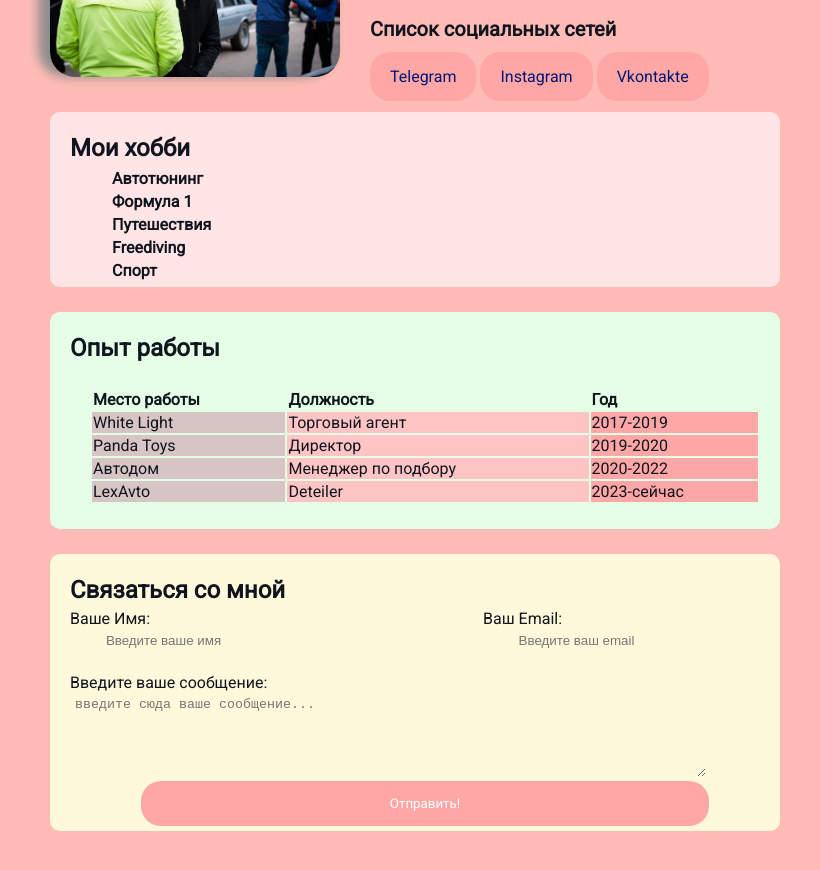
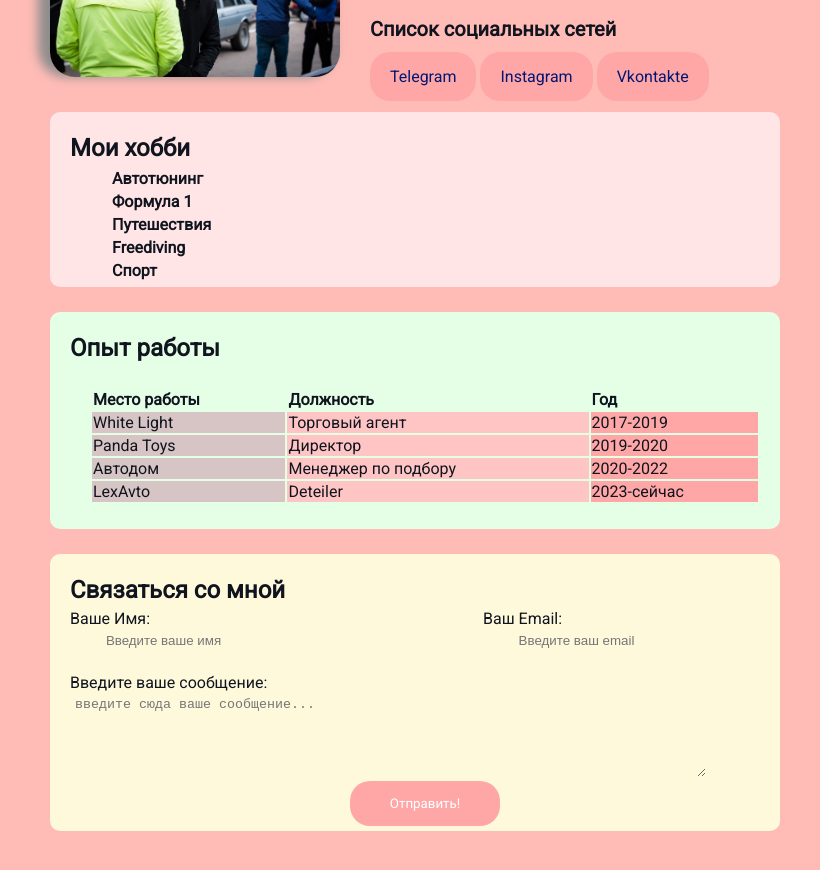
Before and after one commit to AndrewGolov/My-first-site-, a plain HTML site: page index.html in a window 1280 px wide. Shown: the part 168-1038 px from the top of the page, without its empty margins (225-1045 px from the left). Drawn offline with Linux system fonts and the light colour scheme.

Commit message:
Update style.css

```diff
--- a/style.css
+++ b/style.css
@@ -241,8 +241,9 @@ textarea:hover {
 
 }
 .submit input {
-    width: 80%;
+    width: 150px;
     background: #ffa7a7;
+    text-align: center;
 
 }
 
```
